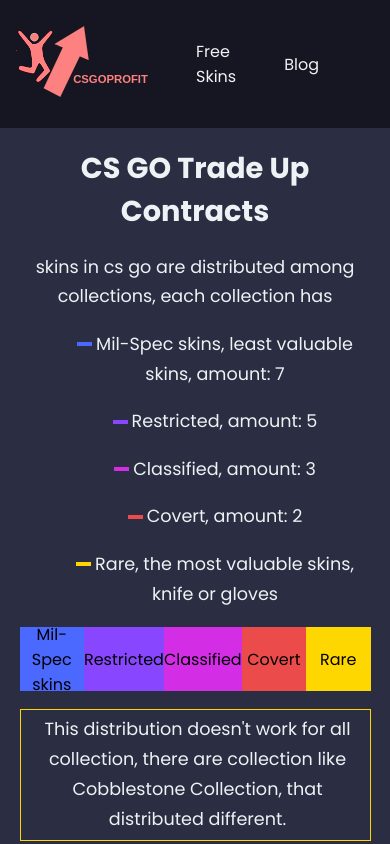
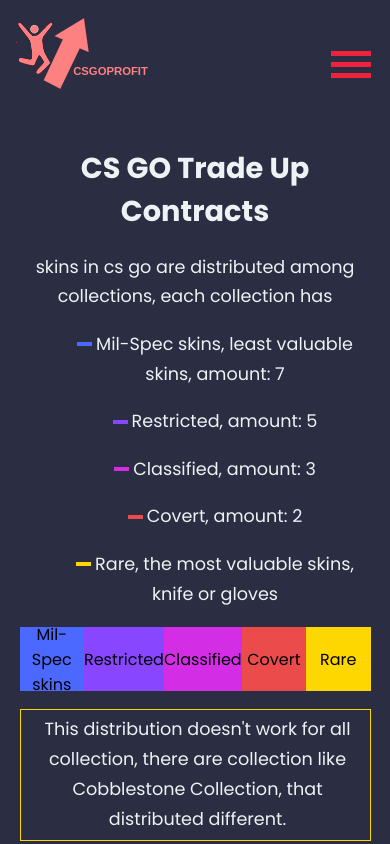
Before and after one commit to aveWorld/csgoprofit, a Next.js app: page /tradeups in a window 390 px wide. Shown: the top 844 px of the page. Built offline with nearby package versions, Linux system fonts and the light colour scheme.

Commit message:
made hamburger

```diff
--- a/components/Navbar.js
+++ b/components/Navbar.js
@@ -1,14 +1,32 @@
 import Link from 'next/link'
+import React, {useState, useEffect} from 'react'
 
-const Navbar = () => (
+const Navbar = () => {
+    const [hamburger, setHamburger] = useState(false)
+
+    const toggleHamburger = () => {
+        hamburger? setHamburger(false) : setHamburger(true)
+    }
+    return (
     <nav className="Navbar">
-            {/* <span className="logo">csgoprofit</span> */}
             <Link href="/"><img src="/logo.svg" alt="logo" className="logo"/></Link>
             <ul className="Navbar-ul">
+                <li><Link href="/giveaway"><a  className="nav-link">Give Away</a></Link></li>
                 <li><Link href="/promocodes"><a  className="nav-link">Free Skins</a></Link></li>
                 <li><Link href="/blog"><a  className="nav-link">Blog</a></Link></li>
             </ul>
+            <div className={!hamburger?"button_container" : "button_container active"} onClick={toggleHamburger}><span className="top"></span><span className="middle"></span><span className="bottom"></span></div>
+            <div className={!hamburger?"overlay" : "overlay open"}>
+            <nav className="overlay-menu">
+                <ul>
+                <li><Link href="/giveaway"><a>Give Away</a></Link></li>
+                <li><Link href="/promocodes"><a>Free Skins</a></Link></li>
+                <li><Link href="/blog"><a>Blog</a></Link></li>
+                </ul>
+            </nav>
+            </div>
     </nav>
-);
+    )
+};
 
 export default Navbar;
--- a/css/style.css
+++ b/css/style.css
@@ -37,7 +37,7 @@
 .Navbar {
     position: fixed;
     width: 100vw;
-    height: 8rem;
+    height: 7rem;
     background-color: transparent;
     /* background-color: rgba(0, 0, 0, .5); */
     z-index: 50;
@@ -81,6 +81,143 @@
     width: 140px;
     padding-bottom: 5px;
     cursor: pointer;
+}
+
+/* mobile hamburger */
+
+.button_container {
+  position: fixed;
+  top: 6%;
+  right: 5%;
+  height: 32px;
+  width: 40px;
+  cursor: pointer;
+  z-index: 100;
+  transition: opacity .25s ease;
+  display: none;
+}
+.button_container:hover {
+  opacity: .7;
+}
+.button_container.active .top {
+  transform: translateY(11px) translateX(0) rotate(45deg);
+  background: #FFF;
+}
+.button_container.active .middle {
+  opacity: 0;
+  background: #FFF;
+}
+.button_container.active .bottom {
+  transform: translateY(-11px) translateX(0) rotate(-45deg);
+  background: #FFF;
+}
+.button_container span {
+  background: #ef233c;
+  border: none;
+  height: 5px;
+  width: 100%;
+  position: absolute;
+  top: 0;
+  left: 0;
+  transition: all .35s ease;
+  cursor: pointer;
+}
+.button_container span:nth-of-type(2) {
+  top: 11px;
+}
+.button_container span:nth-of-type(3) {
+  top: 22px;
+}
+
+.overlay {
+  position: fixed;
+  background: #ef233c;
+  top: 0;
+  left: 0;
+  width: 100%;
+  height: 0%;
+  opacity: 0;
+  visibility: hidden;
+  transition: opacity .35s, visibility .35s, height .35s;
+  overflow: hidden;
+  display: flex;
+  align-items: center;
+  justify-content: center;
+}
+.overlay.open {
+  opacity: .9;
+  visibility: visible;
+  height: 100%;
+}
+.overlay.open li {
+  animation: fadeInRight .5s ease forwards;
+  animation-delay: .35s;
+}
+.overlay.open li:nth-of-type(2) {
+  animation-delay: .4s;
+}
+.overlay.open li:nth-of-type(3) {
+  animation-delay: .45s;
+}
+.overlay.open li:nth-of-type(4) {
+  animation-delay: .50s;
+}
+.overlay nav {
+  position: relative;
+  height: 70%;
+  top: 50%;
+  transform: translateY(-50%);
+  font-size: 50px;
+  font-weight: 400;
+  text-align: center;
+}
+.overlay ul {
+  list-style: none;
+  padding: 0;
+  margin: 0 auto;
+  display: inline-block;
+  position: relative;
+  height: 100%;
+}
+.overlay ul li {
+  display: block;
+  height: 25%;
+  height: calc(100% / 4);
+  min-height: 50px;
+  position: relative;
+  opacity: 0;
+}
+.overlay ul li a {
+  display: block;
+  position: relative;
+  color: #FFF;
+  text-decoration: none;
+  overflow: hidden;
+}
+.overlay ul li a:hover:after, .overlay ul li a:focus:after, .overlay ul li a:active:after {
+  width: 100%;
+}
+.overlay ul li a:after {
+  content: '';
+  position: absolute;
+  bottom: 0;
+  left: 50%;
+  width: 0%;
+  transform: translateX(-50%);
+  height: 3px;
+  background: #FFF;
+  transition: .35s;
+}
+
+@keyframes fadeInRight {
+  0% {
+    opacity: 0;
+    left: 20%;
+  }
+  100% {
+    opacity: 1;
+    left: 0;
+  }
 }
 
 
@@ -999,6 +1136,19 @@
     .second-place {
       margin-top: 5rem;
     }
+
+    .button_container {
+      display: block;
+    }
+
+    .Navbar-ul {
+      display: none;
+    }
+
+    .Navbar:hover {
+      background-color: rgba(0, 0, 0, 0);
+      opacity: 1;
+    }
   }
 
   @media screen and (max-width: 576px) {
@@ -1039,9 +1189,6 @@
     .section-title {
       padding-top: 3rem;
     }
-    .Navbar {
-      background-color: rgba(0, 0, 0, .8);
-    }
     .redline_stickers {
       width: 90%;
     }
--- a/middleware/db.js
+++ b/middleware/db.js
@@ -9,6 +9,7 @@
 });
 
 async function database(req, res, next) {
+  console.log(process.env.DB_HOST)
   if (!client.isConnected()) {
       try {
         await client.connect();
```
